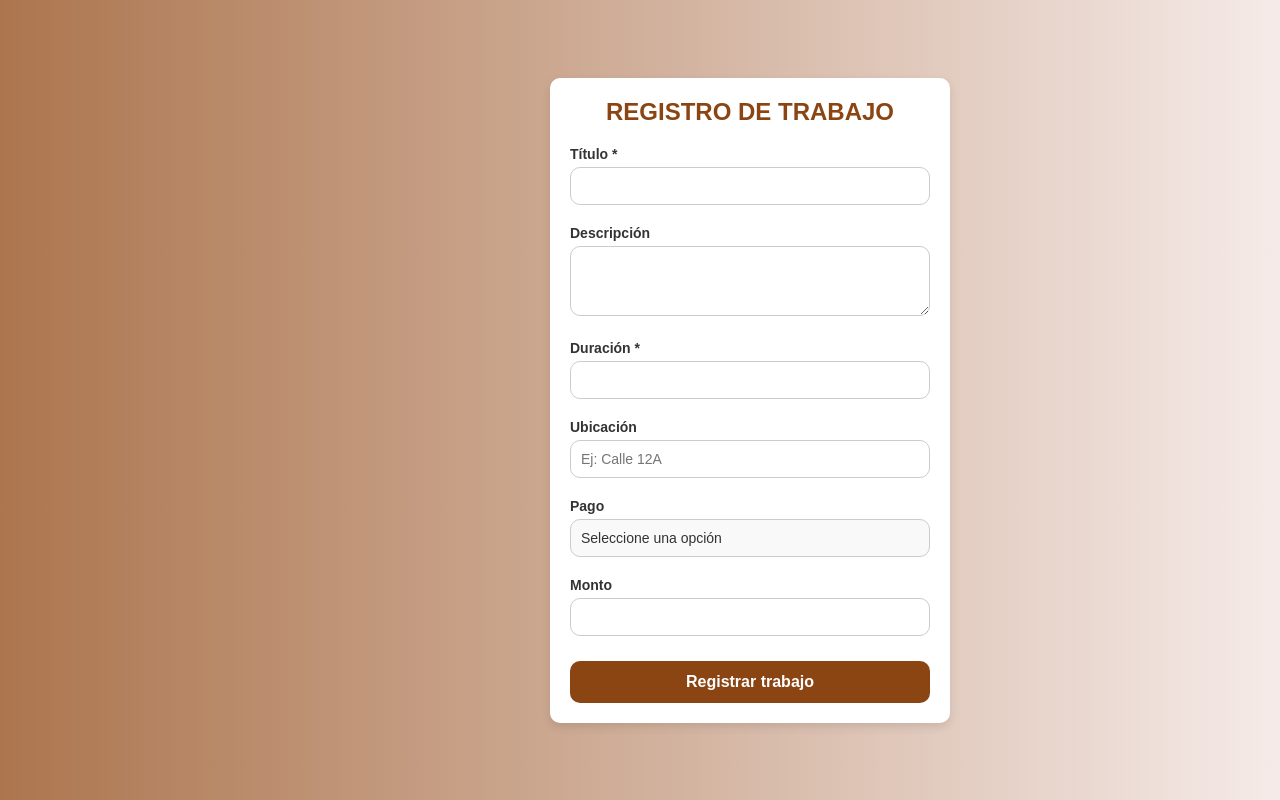
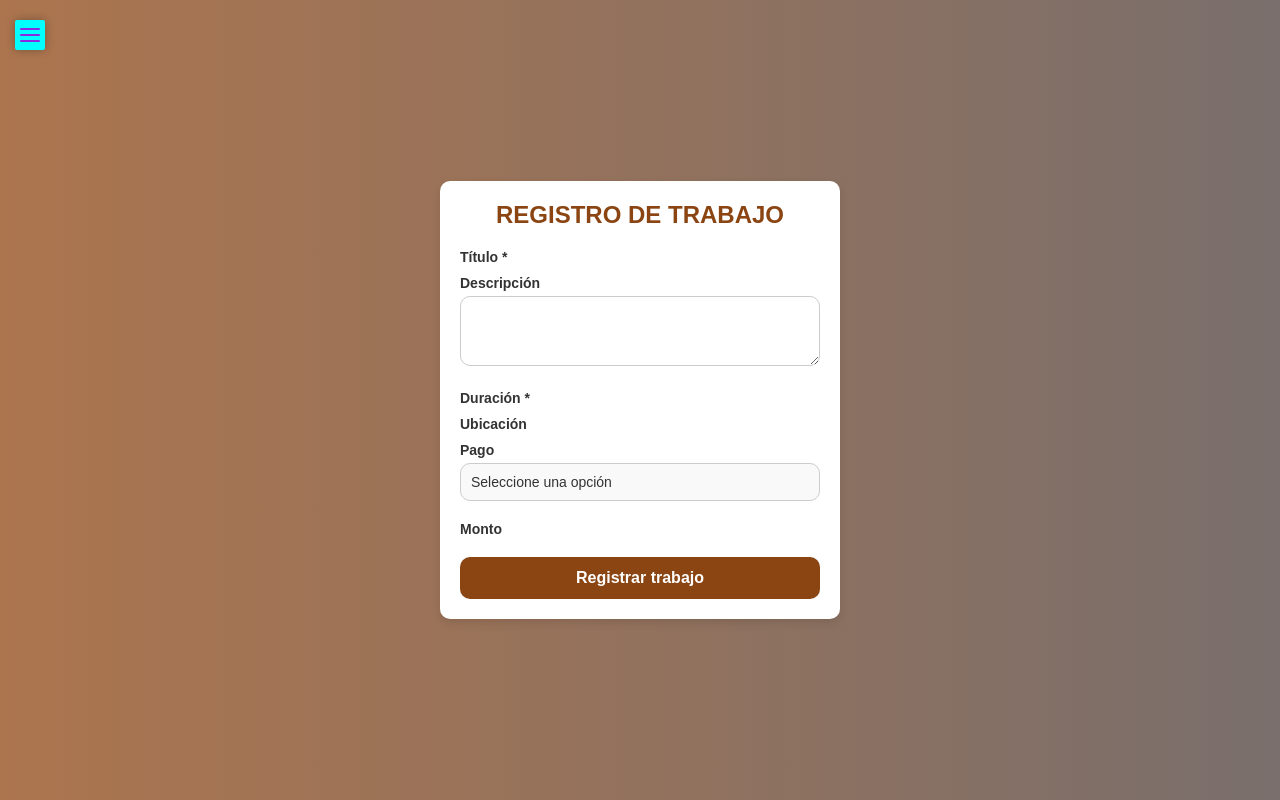
Before and after one commit to StarFront/microproyectos_corredor, a Flask app: template Front/templates/registro.html in a window 1280 px wide. Run offline with Flask 3, Linux system fonts and the light colour scheme; the template is opened without the code that fills it, so the values that code supplies are empty; some libraries are stand-ins or nearby versions.

Commit message:
Prototipo menu

```diff
--- /dev/null
+++ b/Front/css/menu.css
@@ -0,0 +1,118 @@
+* {
+    margin: 0;
+    padding: 0;
+    box-sizing: border-box;
+}
+
+body {
+    background-color: black;
+}
+
+.slide {
+    height: 100%;
+    width: 180px;
+    position: fixed;
+    top: 0;
+    left: 0;
+    background-color: rgb(163, 15, 40);
+    transition: 0.5s ease;
+    transform: translateX(-180px);
+}
+
+h1 {
+    color: blue;
+    font-weight: 800;
+    text-align: right;
+    padding: 10px 0;
+    padding-right: 30px;
+    pointer-events: none;
+}
+
+ul li{
+    list-style: none;
+}
+
+ul li a {
+    color: violet;
+    font-weight: 500;
+    padding: 5px 0;
+    display: block;
+    text-transform: capitalize;
+    text-decoration: none;
+    transition: 0.2s ease-out;
+}
+
+ul li a i {
+    width: 40px;
+    text-align: center;
+}
+
+input {
+    display: none;
+    visibility: hidden;
+    -webkit-appearance: none;
+}
+
+.toggle {
+    position: absolute;
+    height: 30px;
+    width: 30px;
+    top: 20px;
+    z-index: 1;
+    left: 15px;
+    cursor: pointer;
+    border-radius: 2px;
+    background-color: aqua;
+    box-shadow: 0 0 10px rgba(0, 0, 0, 0.3);
+}
+
+.toggle .common {
+    position: absolute;
+    height: 2px;
+    width: 20px;
+    background-color: blueviolet;
+    border-radius: 50px;
+    transition: 0.3s ease;
+}
+
+.toggle .top_line {
+    top: 30%;
+    left: 50%;
+    transform: translate(-50%,-50%);
+}
+
+.toggle .middle_line {
+    top: 50%;
+    left: 50%;
+    transform: translate(-50%,-50%);
+}
+
+.toggle .bottom_line {
+    top: 70%;
+    left: 50%;
+    transform: translate(-50%,-50%);
+}
+
+input:checked ~ .toggle .top_line {
+    left: 2px;
+    top: 14px;
+    width: 25px;
+    transform: rotate(45deg);
+}
+
+input:checked ~ .toggle .bottom_line {
+    left: 2px;
+    top: 14px;
+    width: 25px;
+    transform: rotate(-45deg);
+}
+
+input:checked ~ .toggle .middle_line {
+    opacity: 0;
+    transform: translateX(20px);
+}
+
+input:checked ~ .slide {
+    transform: translateX(0);
+
+}
--- a/Front/css/registro.css
+++ b/Front/css/registro.css
@@ -81,58 +81,3 @@ button[type="submit"] {
 button[type="submit"]:hover {
     background-color: #a55a3a;
 }
-
-
-
-
-/* Estilos del menú lateral */
-.sidebar {
-    width: 200px;
-    background-color: #a57248;
-    color: #fff;
-    height: 100vh;
-    padding-top: 20px;
-    position: fixed;
-    top: 0;
-    left: 0;
-    display: flex;
-    flex-direction: column;
-    align-items: start;
-}
-
-.sidebar ul {
-    list-style: none;
-    width: 100%;
-}
-
-.sidebar li {
-    padding: 15px 20px;
-    cursor: pointer;
-    display: flex;
-    align-items: center;
-    transition: background-color 0.3s;
-}
-
-.sidebar li:hover {
-    background-color: #8b5e3c;
-}
-
-.icono {
-    width: 24px;
-    height: 24px;
-    margin-right: 10px;
-}
-
-.sidebar {
-    width: 220px; /* Ancho normal */
-    transition: width 0.3s; /* Transición suave al colapsar */
-}
-
-.sidebar.collapsed {
-    width: 60px; /* Ancho colapsado */
-}
-
-.form-container {
-    margin-left: 220px; /* Margen normal */
-    transition: margin-left 0.3s; /* Transición suave del margen */
-}
--- a/Front/templates/menu.html
+++ b/Front/templates/menu.html
@@ -4,21 +4,29 @@
     <meta charset="UTF-8">
     <meta name="viewport" content="width=device-width, initial-scale=1.0">
     <title>Document</title>
+    <link rel="stylesheet" href="../css/menu.css">
+    <link rel="stylesheet" href="https://cdnjs.cloudflare.com/ajax/libs/font-awesome/6.6.0/css/all.min.css" integrity="sha512-Kc323vGBEqzTmouAECnVceyQqyqdsSiqLQISBL29aUW4U/M7pSPA/gEUZQqv1cwx4OnYxTxve5UMg5GT6L4JJg==" crossorigin="anonymous" referrerpolicy="no-referrer" />
 </head>
 <body>
-    <nav class="hamburger-menu">
-        <div class="menu-icon" id="menu-icon">
-            <i class="uil uil-bars"></i>
+    <label>
+        <input type="checkbox">
+        <div class="toggle">
+            <span class="top_line common"></span>
+            <span class="middle_line common"></span>
+            <span class="bottom_line common"></span>
         </div>
-        <ul class="menu-list" id="menu-list" style="display: none;">
-            <li><img src="../img/icono-1.jpg" alt="Inicio" class="icono"> Inicio</li>
-            <li><img src="../img/icono-2.jpg" alt="Perfil" class="icono"> Perfil</li>
-            <li><img src="../img/icono-3.jpg" alt="Postulaciones" class="icono"> Postulaciones</li>
-            <li><img src="../img/icono-4.jpg" alt="Mis proyectos" class="icono"> Mis proyectos</li>
-            <li><img src="../img/icono-5.jpg" alt="Cerrar sesión" class="icono"> Cerrar sesión</li>
 
-        </ul>
-    </nav>
+        <div class="slide">
+            <h1>Menu</h1>
+            <ul>
+                <li><a href="#"> <i class="fa-solid fa-tree"></i> Inicio</a></li>
+                <li><a href="#"> <i class="fa-solid fa-address-book"></i> Perfil</a></li>
+                <li><a href="#"> <i class="fa-solid fa-earth-americas"></i> Postulaciones</a></li>
+                <li><a href="#"> <i class="fa-solid fa-briefcase"></i> Mis proyectos</a></li>
+                <li><a href="#"> <i class="fa-solid fa-key"></i> Cerrar sesion</a></li>
+            </ul>
+        </div>
+    </label>
 
 </body>
 </html>
--- a/Front/templates/registro.html
+++ b/Front/templates/registro.html
@@ -8,7 +8,17 @@
 </head>
 <body>
 
-    <div id="menu-container"></div> <!-- es para conectar el menu mediante el script -->
+
+    <div id="menu-placeholder"></div>
+  <script>
+    fetch('menu.html')
+      .then(response => response.text())
+      .then(data => {
+        document.getElementById('menu-placeholder').innerHTML = data;
+      })
+      .catch(error => console.error('Error al cargar el menú:', error));
+  </script>
+
 
     <div class="form-container">
         <h2>REGISTRO DE TRABAJO</h2>
@@ -40,6 +50,6 @@
             <button type="submit">Registrar trabajo</button>
         </form>
     </div>
-    <script src="../js/menu.js"></script> <!-- el script del menu, quite el que estaba anteriormente por que no funcionaba -->
+
 </body>
 </html>
```
